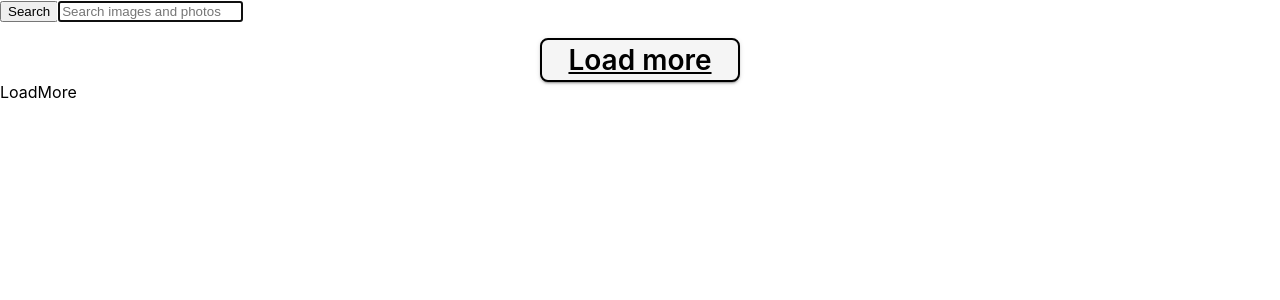
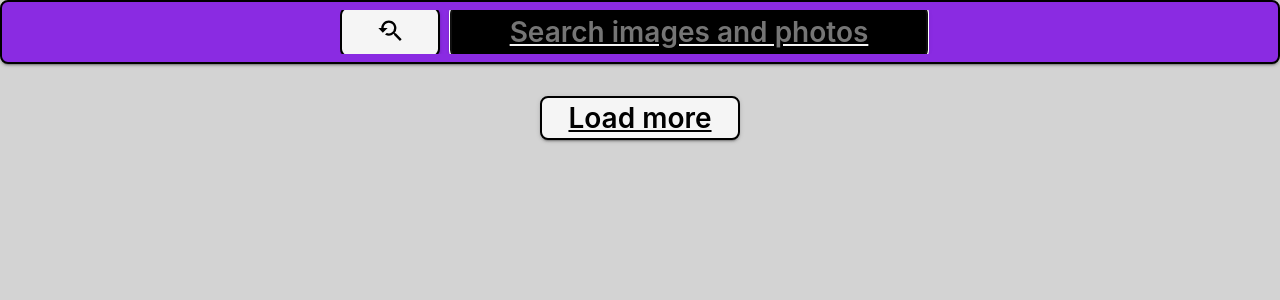
Before and after one commit to SvAmi1/goit-react-hw-03-image-finder, a React (Create React App) app: page / in a window 1280 px wide. Shown: the top 300 px of the page. Built offline with nearby package versions, Linux system fonts and the light colour scheme.

Commit message:
dont work ((((

```diff
--- a/package.json
+++ b/package.json
@@ -12,6 +12,7 @@
     "nanoid": "^4.0.2",
     "react": "^18.1.0",
     "react-dom": "^18.1.0",
+    "react-icons": "^4.11.0",
     "react-loader-spinner": "^5.3.4",
     "react-modal": "^3.16.1",
     "react-scripts": "5.0.1",
--- a/src/components/App.jsx
+++ b/src/components/App.jsx
@@ -4,12 +4,11 @@ import { ImageGallery } from './ImageGallery/ImageGallery';
 import { Loader } from './Loader/Loader';
 import { Button } from './Button/Button';
 
-
+import { nanoid } from 'nanoid';
 import { fetchImages } from 'services/api';
 import { ToastContainer } from 'react-toastify';
 import { success, error, warn, info, empty } from 'services/toasts';
-
-
+import { GlobalStyle, Layout, } from './GlobalStyle';
 
 export class App extends Component {
   state = {
@@ -59,24 +58,26 @@ export class App extends Component {
       }, 800);
     }
       }
-  onChangeQuery = newQuery => {
-    this.setState({
-      query: '${nanoid(6)}/${newQuery}',
-      images: [],
-      page: 1,
-      totalImg: 0,
-    });
-  };
 
   handleSubmit = evt => {
     evt.preventDefault();
     const currentQuery = evt.target.elements.query.value.trim();
+    console.log(currentQuery);
     if (currentQuery === '') {
       warn();
       return;
     }
     this.onChangeQuery(currentQuery);
-    // evt.target.reset();
+  };
+
+  onChangeQuery = newQuery => {
+    this.setState({
+      query: `${nanoid(6)}/${newQuery}`,
+      // query: newQuery,
+      images: [],
+      page: 1,
+      totalImg: 0,
+    });
   };
 
   onChangePage = () => {
@@ -89,15 +90,15 @@ export class App extends Component {
 render () {
 const {images, totalImg, isLoading} = this.state;
   return (
-    <div>
+    <Layout>
       <SearchBar onSubmit={this.handleSubmit}/>
 
-      <ImageGallery images={images}>ImageGallery</ImageGallery>
+      <ImageGallery images={images}/>
       {isLoading && <Loader/>}
       {images.lenght === 0 || images.lenght === totalImg ? null : (<Button changePage={this.onChangePage}/>)}
-      <div>LoadMore</div>
       <ToastContainer/>
-    </div>
+      <GlobalStyle/>
+    </Layout>
   );
 }
 };
--- /dev/null
+++ b/src/components/GlobalStyle.js
@@ -0,0 +1,68 @@
+import 'modern-normalize';
+import { styled, createGlobalStyle } from 'styled-components';
+
+export const GlobalStyle = createGlobalStyle`
+html {
+  box-sizing: border-box;
+  width: 100vw;
+  overflow-x: hidden;
+}
+
+*,
+*::before,
+*::after {
+  box-sizing: inherit;
+}
+
+body {
+  margin: 0;
+  font-family: -apple-system, BlinkMacSystemFont, 'Segoe UI', Roboto,
+    Oxygen-Sans, Ubuntu, Cantarell, 'Helvetica Neue', sans-serif;
+  color: #212121;
+  background-color: lightgray;
+  -webkit-font-smoothing: antialiased;
+  -moz-osx-font-smoothing: grayscale;
+}
+
+img {
+  display: block;
+  max-width: 100%;
+  height: 100%;
+
+}
+`;
+
+export const Layout = styled.div`
+  display: grid;
+  grid-template-columns: 1fr;
+  grid-gap: 16px;
+  padding-bottom: 24px;
+`;
+
+export const BigImage = styled.img`
+  max-width: calc(100vw - 96px);
+  max-height: calc(100vh - 48px);
+`;
+
+export const CloseModalBtn = styled.button`
+  position: absolute;
+  top: 13px;
+  right: 13px;
+  width: 44px;
+  height: 44px;
+  border: 1px solid black;
+  border-radius: 50%;
+  background: rgba(0, 0, 0, 0.2);
+  padding: 8px;
+  cursor: pointer;
+
+  svg {
+    width: 100%;
+    height: 100%;
+  }
+
+  &:hover,
+  &:focus {
+    background-color: whitesmoke;
+  }
+`;
--- a/src/components/ImageGallery/ImageGallery.jsx
+++ b/src/components/ImageGallery/ImageGallery.jsx
@@ -1,16 +1,21 @@
 import { ImageGallerytItem } from "components/ImageGalleryItem/ImageGalleryItem";
+import { ImgList } from "./ImageGallery.styled";
 
 
 export const ImageGallery = ({ images }) => {
   return (
-    <ul>
+    <ImgList>
       {images.map(image => (
         <li
           key={image.id}
         >
-        <ImageGallerytItem info={image} />
+        <ImageGallerytItem
+        web={image.webformatURL}
+        largeImage={image.largeImageURL}
+        description={image.tags}
+        />
         </li>
       ))}
-    </ul>
+    </ImgList>
   );
 };
--- a/src/components/ImageGallery/ImageGallery.styled.js
+++ b/src/components/ImageGallery/ImageGallery.styled.js
@@ -0,0 +1,34 @@
+import styled from 'styled-components';
+
+export const ImgList = styled.ul`
+  display: grid;
+  max-width: calc(100vw - 56px);
+  grid-template-columns: repeat(auto-fill, minmax(320px, 1fr));
+  grid-gap: 16px;
+  margin-top: 0;
+  margin-bottom: 0;
+  padding: 0;
+  list-style: none;
+  margin-left: auto;
+  margin-right: auto;
+
+  li {
+    position: relative;
+    border-radius: 10px;
+    box-shadow: 0px 1px 3px 0px rgba(0, 0, 0, 0.2),
+      0px 1px 1px 0px rgba(0, 0, 0, 0.14), 0px 2px 1px -1px rgba(0, 0, 0, 0.12);
+  }
+
+  img {
+    width: 100%;
+    height: 260px;
+    border-radius: 10px;
+    object-fit: cover;
+    transition: transform 250ms cubic-bezier(0.4, 0, 0.2, 1);
+  }
+
+  img:hover {
+    transform: scale(1.03);
+    cursor: zoom-in;
+  }
+`;
--- a/src/components/ImageGalleryItem/ImageGalleryItem.jsx
+++ b/src/components/ImageGalleryItem/ImageGalleryItem.jsx
@@ -1,9 +1,27 @@
+import { Component } from 'react';
+import { ModalBox } from 'components/Modal/Modal';
 
-export const ImageGallerytItem = ({
-    info,
-    onDelete,
-  }) => {
+
+export class ImageGallerytItem extends Component {
+   state = {
+    isModalOpen: false
+   };
+
+   openModal = () => {
+    this.setState({ isModalOpen: true })
+   };
+
+   closeModal = () => {
+    this.setState({ isModalOpen: false });
+  };
+
+render() {
+  const { web, largeImage, description } = this.props;
     return (
-       <img src="" alt="" />
+      <>
+       <img src={web} alt={description} onClick={this.openModal} />
+       <ModalBox bigImg={largeImage} alt={description} onClose={this.closeModal} state={this.state.isModalOpen}/>
+       </>
     );
-  };
+  }
+}
--- a/src/components/Modal/Modal.jsx
+++ b/src/components/Modal/Modal.jsx
@@ -0,0 +1,44 @@
+import { BigImage, CloseModalBtn } from 'components/GlobalStyle';
+import { MdClear } from 'react-icons/md';
+import Modal from 'react-modal';
+
+Modal.setAppElement('#root');
+
+const customStyles = {
+  overlay: {
+    position: 'fixed',
+    top: 0,
+    left: 0,
+    width: '100vw',
+    height: '100vh',
+    display: 'flex',
+    justifyContent: 'center',
+    alignItems: 'center',
+    backgroundColor: 'rgba(0, 0, 0, 0.8)',
+    zIndex: 6666,
+  },
+
+  content: {
+    maxWidth: 'fit-content',
+    maxHeight: 'fit-content',
+    margin: 'auto',
+    overflow: 'none',
+    inset: 0,
+    border: 'none',
+    background: 'none',
+    padding: 0,
+  },
+};
+
+export const ModalBox = ({ bigPhoto, alt, forClose, state }) => {
+  return (
+    <Modal isOpen={state} onRequestClose={forClose} style={customStyles}>
+      <>
+        <BigImage src={bigPhoto} alt={alt} />
+        <CloseModalBtn onClick={forClose}>
+          <MdClear />
+        </CloseModalBtn>
+      </>
+    </Modal>
+  );
+};
--- /dev/null
+++ b/src/components/Modal/Modal.styled.js
@@ -0,0 +1 @@
+import { styled } from 'styled-components';
--- a/src/components/Searchbar/Searchbar.jsx
+++ b/src/components/Searchbar/Searchbar.jsx
@@ -1,18 +1,21 @@
-export const SearchBar = ({ onSubmit, }) => {
+import { MdYoutubeSearchedFor } from 'react-icons/md';
+import { Form, Input, Search, Thumb } from './Searchbar.styled';
+
+export const SearchBar = ({ onSubmit }) => {
     return (
-      <div>
-        <form>
-        <button onClick={onSubmit} type='submit'>
-            <span>Search</span>
-        </button>
-            <input
+      <Thumb>
+        <Form onClick={onSubmit}>
+        <Search  type='submit'>
+            <MdYoutubeSearchedFor/>
+        </Search>
+            <Input
             type="text"
             name="query"
             autoComplete="off"
             autoFocus
             placeholder="Search images and photos"/>
 
-        </form>
-      </div>
+        </Form>
+      </Thumb>
     );
   };
--- a/src/components/Searchbar/Searchbar.styled.js
+++ b/src/components/Searchbar/Searchbar.styled.js
@@ -0,0 +1,90 @@
+import { styled } from 'styled-components';
+
+
+export const Thumb = styled.div`
+  padding: 8px 16px;
+  border-radius: 8px;
+  background-color: blueviolet;
+  transition: all 250ms cubic-bezier(0.4, 0, 0.2, 1);
+
+  display: flex;
+  flex-direction: row;
+  color: blueviolet;
+  border: 2px solid black;
+  cursor: pointer;
+  font-family: inherit;
+  width: 100%;
+
+  box-shadow: 0px 3px 1px -2px rgba(0, 0, 0, 0.2),
+    0px 2px 2px 0px rgba(0, 0, 0, 0.14), 0px 1px 5px 0px rgba(0, 0, 0, 0.12);
+`;
+
+export const Form = styled.form`
+    display: flex;
+    flex-direction: row;
+    gap: 10px;
+    align-items: center;
+    width: 100%;
+    height: 44px;
+    max-width: 600px;
+    margin: auto;
+    /* background-color: #fff; */
+    overflow: hidden;
+    `;
+
+export const Search = styled.button`
+  padding: 8px 16px;
+  border-radius: 8px;
+  background-color: whitesmoke;
+  transition: all 250ms cubic-bezier(0.4, 0, 0.2, 1);
+  text-align: center;
+  display: block;
+  color: black;
+  border: 2px solid black;
+  text-decoration: underline;
+  cursor: pointer;
+  font-family: inherit;
+  font-size: 28px;
+  line-height: 24px;
+  font-style: normal;
+  font-weight: 600;
+  width: 100px;
+  /* margin: auto; */
+  box-shadow: 0px 3px 1px -2px rgba(0, 0, 0, 0.2),
+    0px 2px 2px 0px rgba(0, 0, 0, 0.14), 0px 1px 5px 0px rgba(0, 0, 0, 0.12);
+
+  &:hover,
+  &:focus {
+    color: whitesmoke;
+    background-color: black;
+  }
+`;
+
+export const Input = styled.input`
+  padding: 8px 16px;
+  border-radius: 8px;
+  background-color: whitesmoke;
+  transition: all 250ms cubic-bezier(0.4, 0, 0.2, 1);
+  text-align: center;
+  align-items: center;
+  display: block;
+  color: black;
+  border: 2px solid black;
+  text-decoration: underline;
+  cursor: pointer;
+  font-family: inherit;
+  font-size: 28px;
+  line-height: 24px;
+  font-style: normal;
+  font-weight: 600;
+  max-width: 500px;
+  /* margin: auto; */
+  box-shadow: 0px 3px 1px -2px rgba(0, 0, 0, 0.2),
+    0px 2px 2px 0px rgba(0, 0, 0, 0.14), 0px 1px 5px 0px rgba(0, 0, 0, 0.12);
+
+  &:hover,
+  &:focus {
+    color: whitesmoke;
+    background-color: black;
+  }
+`;
```
Also changed, not shown: 1 other file (tests, documents, lock files or other folders).
